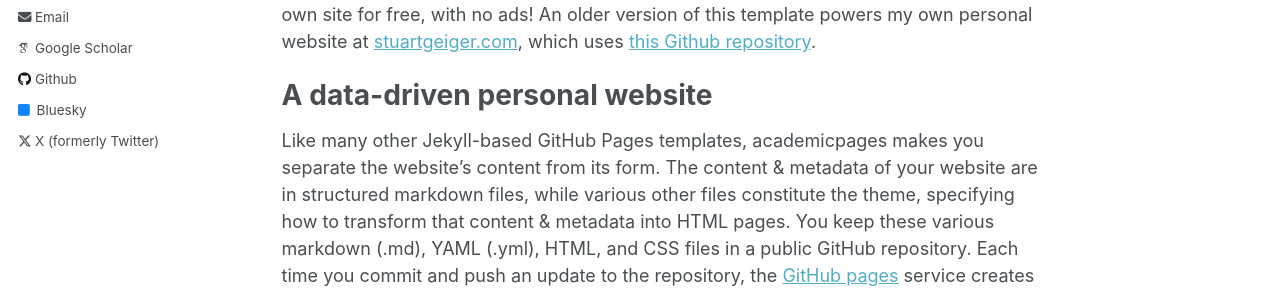
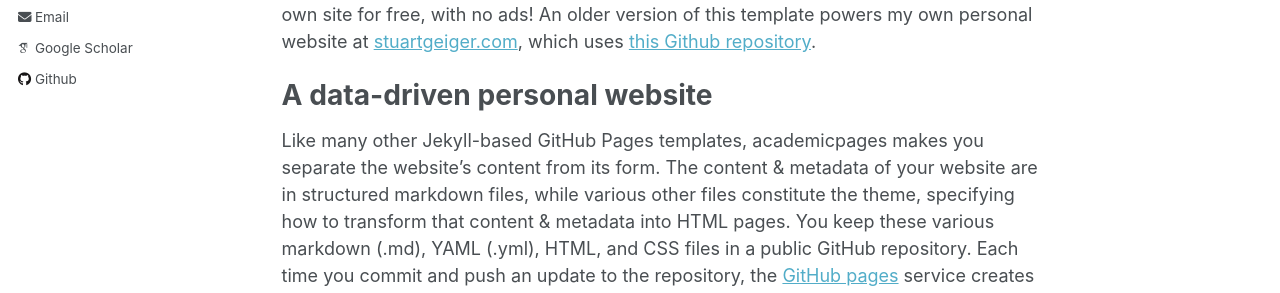
Before and after one commit to Anonymous-f/Anonymous-f.github.io, a Jekyll site: the page built from _pages/about.md, in a window 1280 px wide. Shown: the part 371-664 px from the top of the page. Built offline with Jekyll 4.4.1, drawn with Linux system fonts in a browser that asks for light colours; some web fonts are replaced; part of the change alters nothing that is shown.

Commit message:
Update _config.yml

```diff
--- a/_config.yml
+++ b/_config.yml
@@ -11,7 +11,7 @@ locale                   : "en-US"
 title                    : "Zhang Xin's Page"
 title_separator          : "-"
 name                     : &name "Zhang Xin"
-description              : &description "PhD student of XiDian University"
+# description              : &description "PhD student of XiDian University"
 url                      : https://anonymous-f.github.io # the base hostname & protocol for your site e.g. "https://mmistakes.github.io"
 baseurl                  : "" # the subpath of your site, e.g. "/blog"
 repository               : "anonymous-f/anonymous-f.github.io"
@@ -39,38 +39,38 @@ author:
   # researchgate     : # URL
 
   # Repositories and software development
-  bitbucket        : # Username - Update with your username on the site
-  codepen          : # Username
-  dribbble         : # Username
-  github           : "academicpages"
-  kaggle           : # Username
-  stackoverflow    : # User number or user number and name (i.e., use "1" or "1/jeff-atwood")
+  # bitbucket        : # Username - Update with your username on the site
+  # codepen          : # Username
+  # dribbble         : # Username
+  github           : "zhangxin-xd"
+  # kaggle           : # Username
+  # stackoverflow    : # User number or user number and name (i.e., use "1" or "1/jeff-atwood")
 
-  # Social media
-  bluesky          : "bsky.app" # Replace this with you Bluesky username
-  facebook         : # Username
-  flickr           : # Username
-  foursquare       : # Username
-  goodreads        : # Username
-  google_plus      : # Username
-  keybase          : # Username
-  instagram        : # Username
-  lastfm           : # Username
-  linkedin         : # Username
-  mastodon         : # URL
-  medium           : # URL
-  pinterest        : # Username
-  soundcloud       : # Username
-  steam            : # Username
-  telegram         : # URL
-  tumblr           : # Username
-  twitter          : "UniofOxford"  # Replace this with your X / Twitter handle
-  vine             : # Username
-  weibo            : # Username
-  wikipedia        : # Username
-  xing             : # Username
-  youtube          : # Username
-  zhihu            : # URL
+  # # Social media
+  # bluesky          : "bsky.app" # Replace this with you Bluesky username
+  # facebook         : # Username
+  # flickr           : # Username
+  # foursquare       : # Username
+  # goodreads        : # Username
+  # google_plus      : # Username
+  # keybase          : # Username
+  # instagram        : # Username
+  # lastfm           : # Username
+  # linkedin         : # Username
+  # mastodon         : # URL
+  # medium           : # URL
+  # pinterest        : # Username
+  # soundcloud       : # Username
+  # steam            : # Username
+  # telegram         : # URL
+  # tumblr           : # Username
+  # twitter          : "UniofOxford"  # Replace this with your X / Twitter handle
+  # vine             : # Username
+  # weibo            : # Username
+  # wikipedia        : # Username
+  # xing             : # Username
+  # youtube          : # Username
+  # zhihu            : # URL
 
 
 # Site Settings
```
